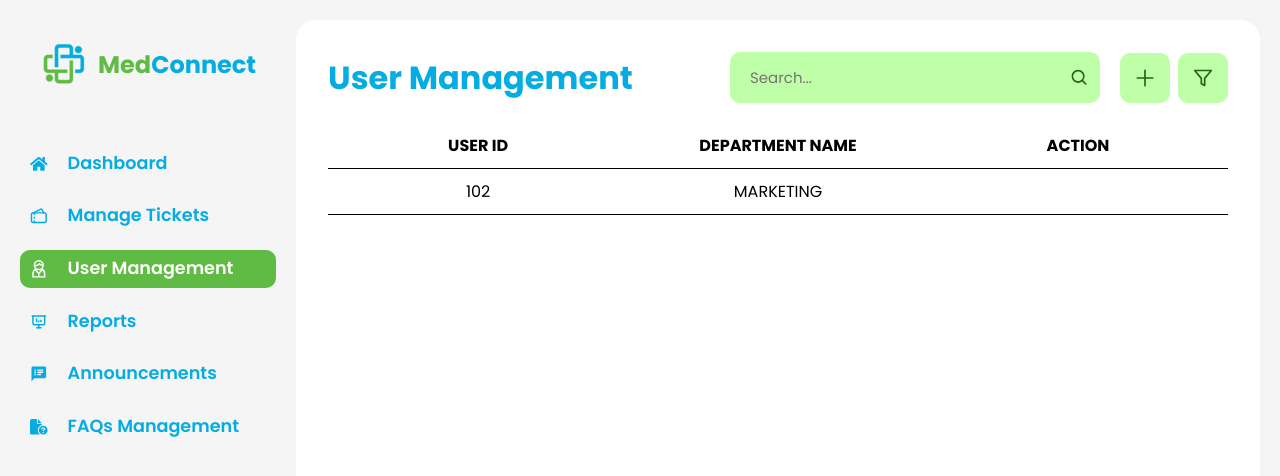
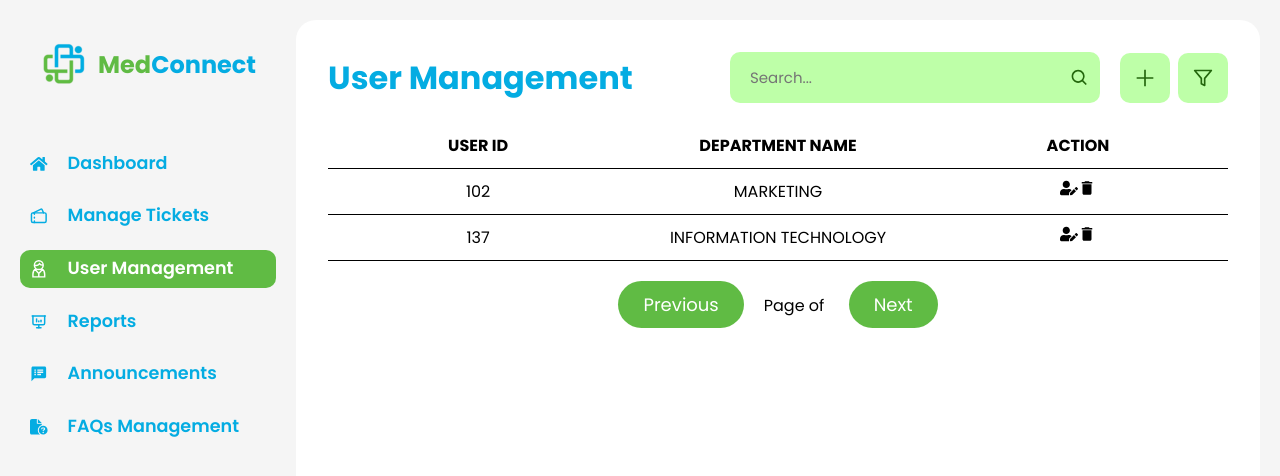
Before and after one commit to lesnaeve/BHSMC_MedConnect, a React (Vite) app: page /admin/user_management in a window 1280 px wide. Shown: the top 476 px of the page. Built offline with nearby package versions, Linux system fonts and the light colour scheme.

Commit message:
user management (missing pop-up window missing)

```diff
--- a/src/assets/pages/components/Admin/Dashboard/Dashboard_Content/Dashboard_UserActivity/Dashboard_UserActivity.css
+++ b/src/assets/pages/components/Admin/Dashboard/Dashboard_Content/Dashboard_UserActivity/Dashboard_UserActivity.css
@@ -67,13 +67,13 @@
     cursor: pointer;
 }
 
-.pagination-container {
+.pagination-dashboard {
     display: flex;
     justify-content: center; /* Aligns the button to the right */
     margin-top: 20px; /* Space above the button */
-  }
+}
 
-.btn-box-pagination {
+.btn-box-pagination-dashboard {
     background-color: #60bb44;
     color: #fff;
     padding: 10px 25px;
--- a/src/assets/pages/components/Admin/Dashboard/Dashboard_Content/Dashboard_UserActivity/Dashboard_UserActivity.jsx
+++ b/src/assets/pages/components/Admin/Dashboard/Dashboard_Content/Dashboard_UserActivity/Dashboard_UserActivity.jsx
@@ -45,11 +45,11 @@ const Dashboard_UserActivity = () => {
         </table>
       </div>
 
-      <div className='pagination-container'>
+      <div className='pagination-dashboard'>
         <div>
-          <button className='btn-box-pagination'>Previous</button>
-          <span>Page  of </span>
-          <button className='btn-box-pagination'>Next</button>
+          <button className='btn-box-pagination-dashboard'>Previous</button>
+          <span>Page  of  </span>
+          <button className='btn-box-pagination-dashboard'>Next</button>
         </div>
       </div>
     </div>
--- a/src/assets/pages/components/Admin/UserManagement/UserManagement_Content/UserManagement_Content.css
+++ b/src/assets/pages/components/Admin/UserManagement/UserManagement_Content/UserManagement_Content.css
@@ -134,3 +134,29 @@
     background-color: #beffa8;
     cursor: pointer;
 }
+
+.user_management-list .table-ico{
+    font-size: 18px;
+}
+
+.pagination-user_management {
+    display: flex;
+    justify-content: center; /* Aligns the button to the right */
+    margin-top: 20px; /* Space above the button */
+}
+
+.btn-box-pagination-user_management {
+    background-color: #60bb44;
+    color: #fff;
+    padding: 10px 25px;
+    font-size: 18px;
+    border-radius: 26px;
+    cursor: pointer;
+    border: 0;
+    outline: 0;
+    display: inline;
+    align-items: center;
+    justify-content: center;
+    margin-left: 20px;
+    margin-right: 20px;
+}
--- a/src/assets/pages/components/Admin/UserManagement/UserManagement_Content/UserManagement_UserList/UserManagement_UserList.jsx
+++ b/src/assets/pages/components/Admin/UserManagement/UserManagement_Content/UserManagement_UserList/UserManagement_UserList.jsx
@@ -1,6 +1,7 @@
 import React from 'react'
 import '../UserManagement_Content.css'
-
+import { FaUserEdit } from "react-icons/fa";
+import { MdDelete } from "react-icons/md";
 
 const UserManagement_UserList = () => {
   return (
@@ -18,10 +19,23 @@ const UserManagement_UserList = () => {
                     <tr>
                         <td>102</td>
                         <td>Marketing</td>
-                        <td></td>
+                        <td><FaUserEdit className='table-ico' /><MdDelete className='table-ico'></MdDelete></td>
+                    </tr>
+                    <tr>
+                        <td>137</td>
+                        <td>Information Technology</td>
+                        <td><FaUserEdit className='table-ico' /><MdDelete className='table-ico'></MdDelete></td>
                     </tr>
                 </tbody>
             </table>
+        </div>
+
+        <div className='pagination-user_management'>
+            <div>
+                <button className='btn-box-pagination-user_management'>Previous</button>
+                <span>Page  of  </span>
+                <button className='btn-box-pagination-user_management'>Next</button>
+            </div>
         </div>
 
     </div>
```
